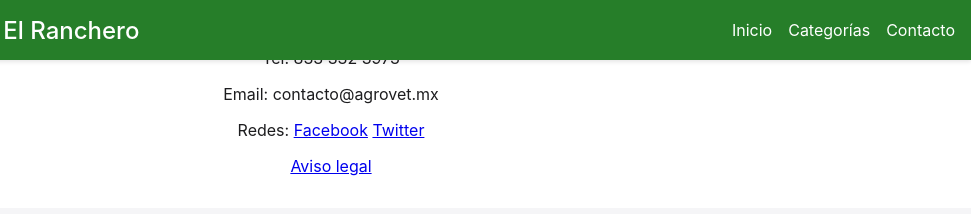
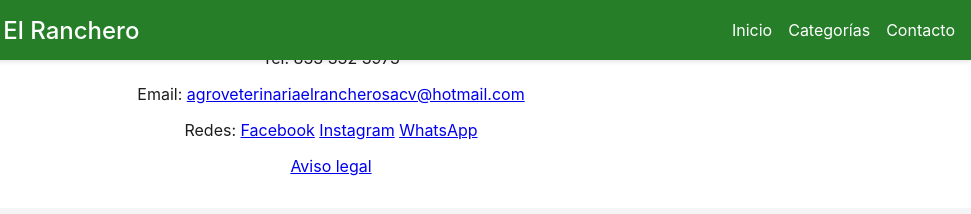
Before and after one commit to oscarcarmon47/Pagina, a plain HTML site: page public/contacto.html in a window 1280 px wide. Shown: the full height of the page, 309-1280 px from the left. Drawn offline with Linux system fonts and the light colour scheme.

Commit message:
Update contact links

```diff
--- a/public/contacto.html
+++ b/public/contacto.html
@@ -31,10 +31,11 @@
     <section id="contacto" class="footer reveal">
         <div class="contacto-info">
             <p>Tel: 833 332 3973</p>
-            <p>Email: contacto@agrovet.mx</p>
+            <p>Email: <a href="mailto:agroveterinariaelrancherosacv@hotmail.com">agroveterinariaelrancherosacv@hotmail.com</a></p>
             <p>Redes:
-                <a href="#">Facebook</a>
-                <a href="#">Twitter</a>
+                <a href="https://www.facebook.com/consorcioelranchero/" target="_blank" rel="noopener">Facebook</a>
+                <a href="https://instagram.com/consorcioelranchero?igshid=OGQ5ZDc2ODk2ZA%3D%3D" target="_blank" rel="noopener">Instagram</a>
+                <a href="https://wa.me/8333323973" target="_blank" aria-label="WhatsApp">WhatsApp</a>
             </p>
         </div>
         <div class="legal">
```
Also changed, not shown: public/index.html (+4 -3 lines).
